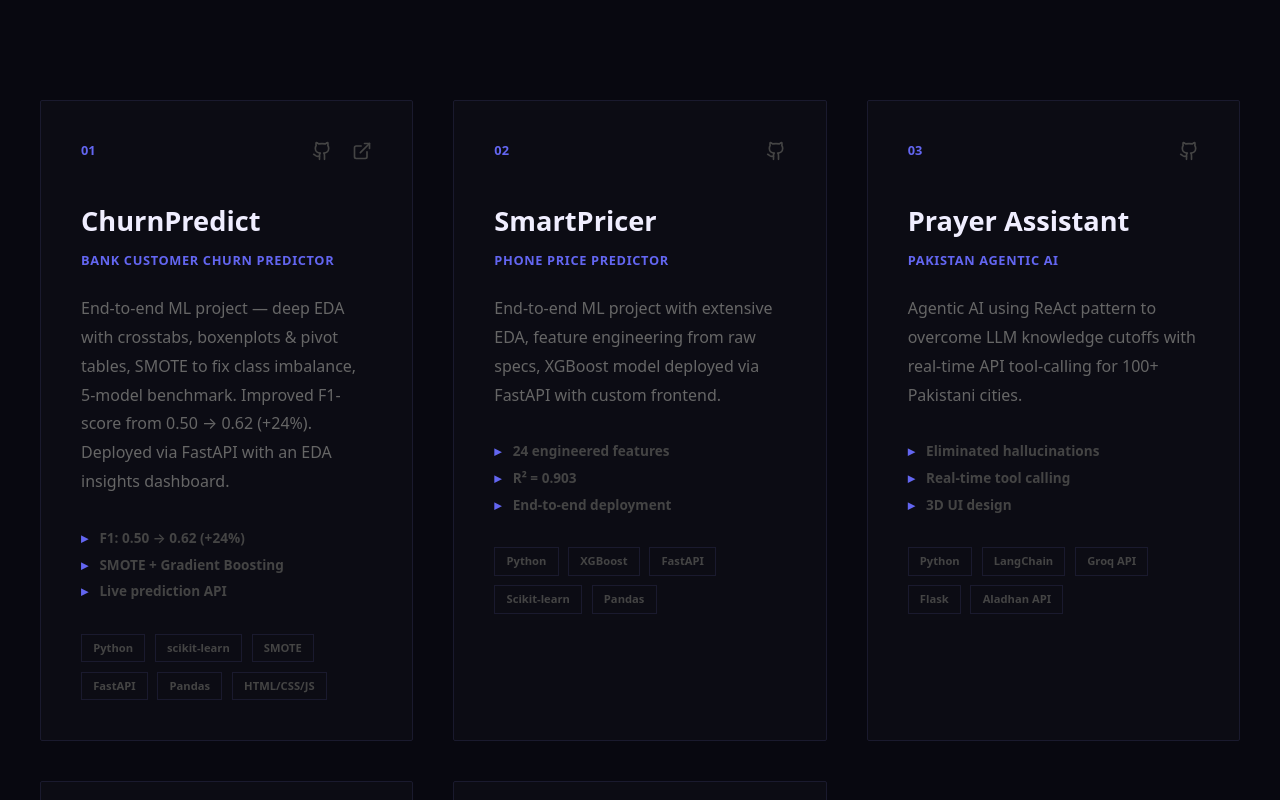
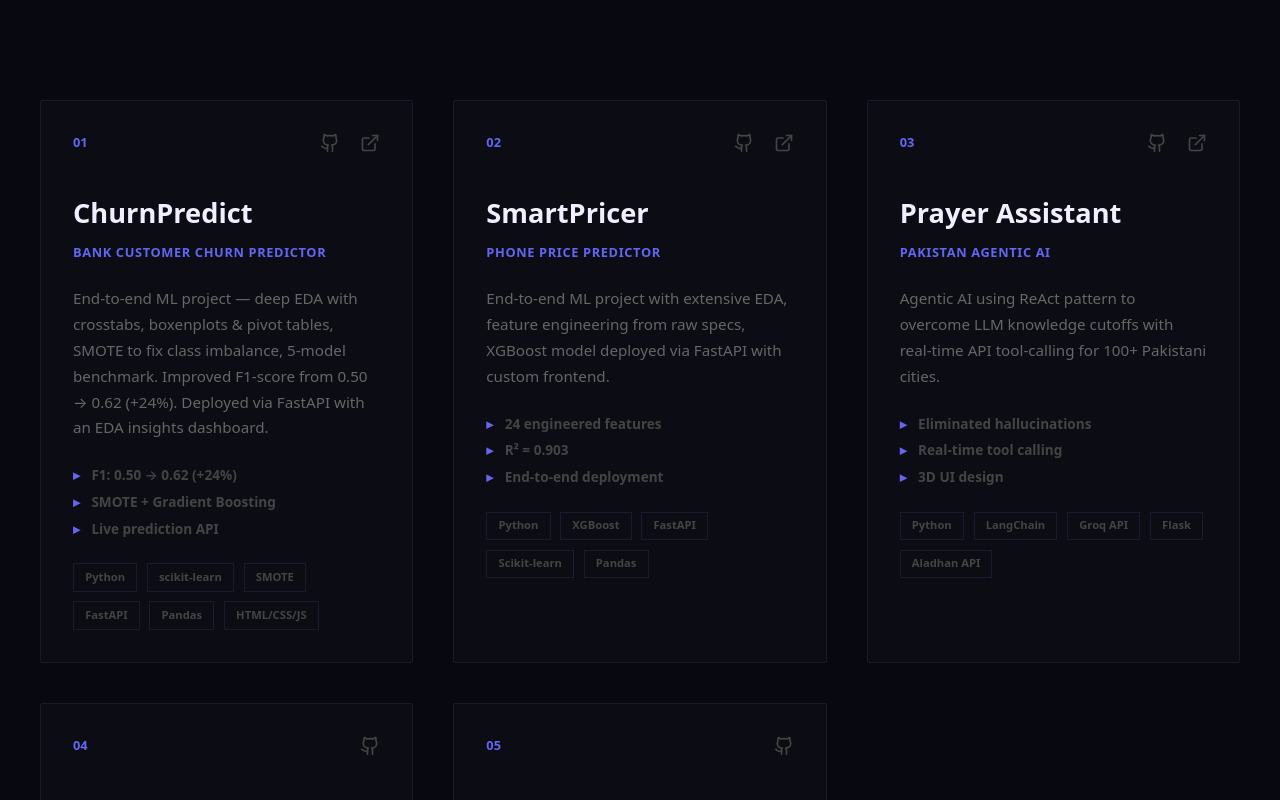
Before and after one commit to Zainch032/Portfolio, a React (Vite) app: page / in a window 1280 px wide. Shown: the part 4140-4940 px from the top of the page. Built offline with nearby package versions, Linux system fonts and the light colour scheme.

Commit message:
Added change in readme

```diff
--- a/src/App.jsx
+++ b/src/App.jsx
@@ -120,6 +120,7 @@ export default function Portfolio() {
         "End-to-end ML project with extensive EDA, feature engineering from raw specs, XGBoost model deployed via FastAPI with custom frontend.",
       tech: ["Python", "XGBoost", "FastAPI", "Scikit-learn", "Pandas"],
       github: "https://github.com/Zainch032/SmartPricer",
+      live: "https://huggingface.co/spaces/Zainch032/Smart_Pricer",
       highlights: [
         "24 engineered features",
         "R² = 0.903",
@@ -135,6 +136,7 @@ export default function Portfolio() {
         "Agentic AI using ReAct pattern to overcome LLM knowledge cutoffs with real-time API tool-calling for 100+ Pakistani cities.",
       tech: ["Python", "LangChain", "Groq API", "Flask", "Aladhan API"],
       github: "https://github.com/Zainch032/My-prayer-Bot",
+      live: "https://huggingface.co/spaces/Zainch032/My-prayer-Bot",
       highlights: [
         "Eliminated hallucinations",
         "Real-time tool calling",
@@ -260,7 +262,7 @@ export default function Portfolio() {
           background: #0c0c14;
           border: 1px solid #1a1a2e;
           border-radius: 2px;
-          padding: 2.5rem;
+          padding: 2rem;
           transition: all 0.3s;
           position: relative;
           overflow: hidden;
@@ -920,15 +922,15 @@ export default function Portfolio() {
                 <p
                   style={{
                     color: "#666",
-                    fontSize: "1rem",
-                    lineHeight: 1.8,
-                    marginBottom: "2rem",
+                    fontSize: "0.95rem",
+                    lineHeight: 1.7,
+                    marginBottom: "1.5rem",
                   }}
                 >
                   {p.description}
                 </p>
 
-                <div style={{ marginBottom: "2rem" }}>
+                <div style={{ marginBottom: "1.5rem" }}>
                   {p.highlights.map((h, idx) => (
                     <div
                       key={idx}
```
Also changed, not shown: 1 other file (tests, documents, lock files or other folders).
